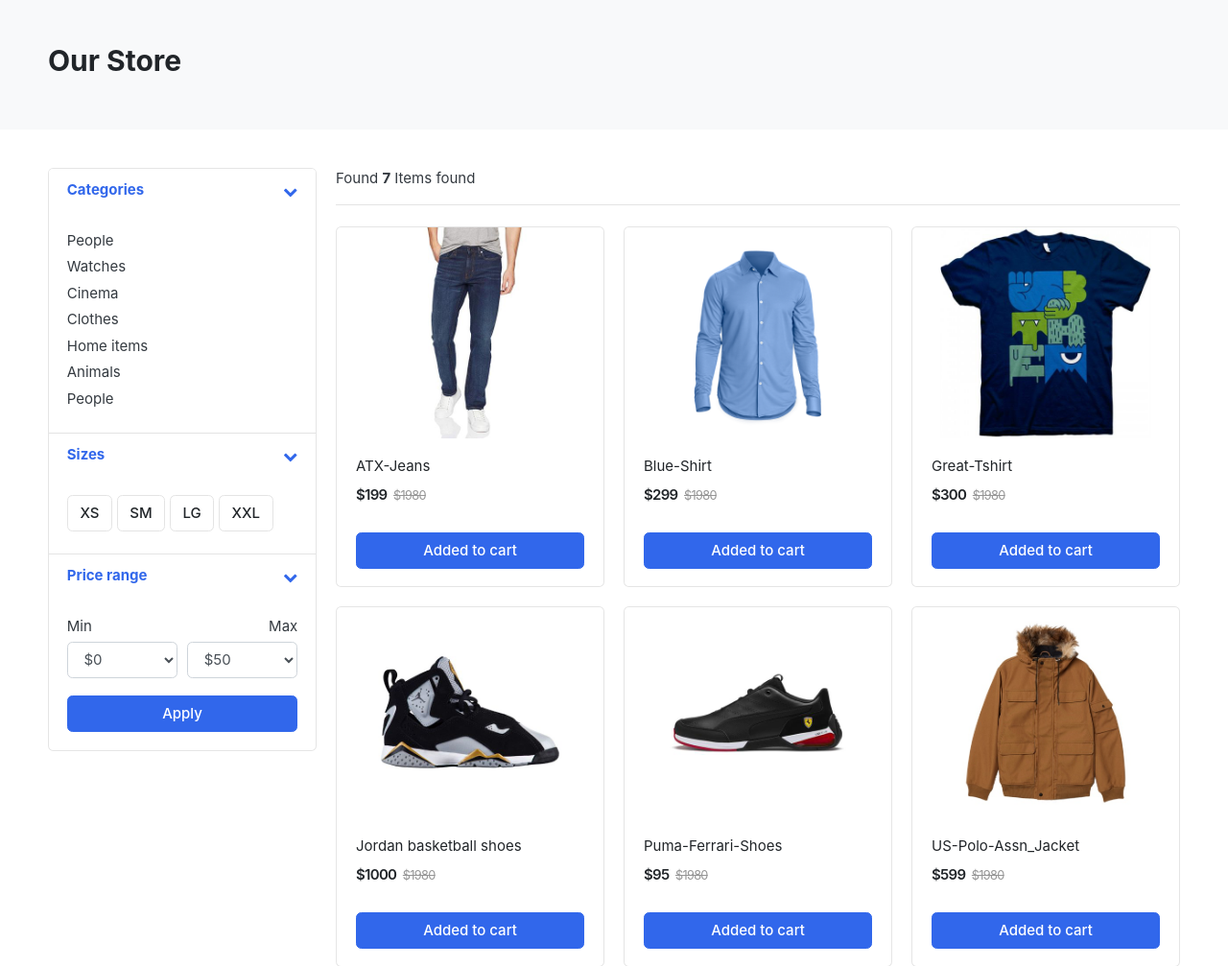
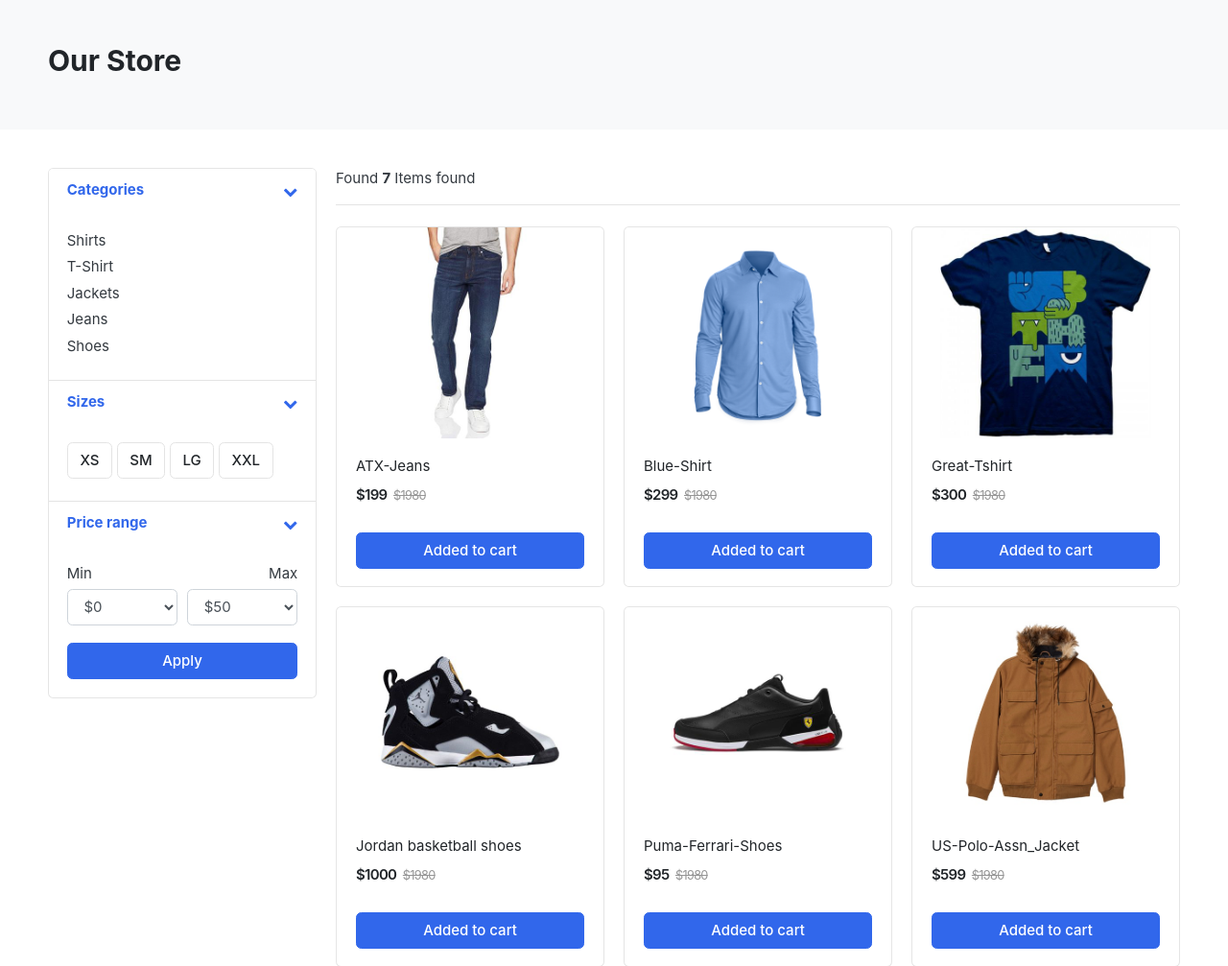
Before and after one commit to SahilMehdiyev/Python-Greatkart-project, a Django app: page /store/ in a window 1280 px wide. Shown: the part 119-1126 px from the top of the page at 96% size. Run offline with Django 4.2, Linux system fonts and the light colour scheme; data comes from the database, SQL or seed files in the repository; some libraries are stand-ins or nearby versions; some web fonts are replaced.

Commit message:
Display Categories in Store page

```diff
--- a/templates/base.html
+++ b/templates/base.html
@@ -27,75 +27,26 @@
 
 <link href="{% static 'css/custom.css' %}" rel="stylesheet" type="text/css"/>
 <link rel="stylesheet" href="https://cdnjs.cloudflare.com/ajax/libs/font-awesome/4.7.0/css/font-awesome.min.css">
-<script src="js/script.js" type="text/javascript"></script>
+<script src="{% static 'js/script.js' %}" type="text/javascript"></script>
 
 <script type="text/javascript">
-/// some script
-
-// jquery ready start
+// jQuery ready start
 $(document).ready(function() {
-	// jQuery code
-
+    // jQuery code
 });
-// jquery end
+// jQuery end
 </script>
 
 </head>
 <body>
 
-    {% load static %}
+<!-- Navbar -->
+{% include 'includes/navbar.html' %}
 
-<!DOCTYPE HTML>
-<html lang="en">
-<head>
-<meta charset="utf-8">
-<meta http-equiv="pragma" content="no-cache" />
-<meta http-equiv="cache-control" content="max-age=604800" />
-<meta name="viewport" content="width=device-width, initial-scale=1, shrink-to-fit=no">
-<title>GreatKart | One of the Biggest Online Shopping Platform</title>
+{% block content %}{% endblock content %}
 
-<link href="{% static 'images/favicon.ico' %}" rel="shortcut icon" type="image/x-icon">
+<!-- Footer -->
+{% include 'includes/footer.html' %}
 
-<!-- jQuery -->
-<script src="{% static 'js/jquery-2.0.0.min.js' %}" type="text/javascript"></script>
-
-<!-- Bootstrap4 files-->
-<script src="{% static 'js/bootstrap.bundle.min.js' %}" type="text/javascript"></script>
-<link href="{% static 'css/bootstrap.css' %}" rel="stylesheet" type="text/css"/>
-
-<!-- Font awesome 5 -->
-<link href="{% static 'fonts/fontawesome/css/all.min.css' %}" type="text/css" rel="stylesheet">
-
-<!-- custom style -->
-<link href="{% static 'css/ui.css' %}" rel="stylesheet" type="text/css"/>
-<link href="{% static 'css/responsive.css' %}" rel="stylesheet" media="only screen and (max-width: 1200px)" />
-
-<link href="{% static 'css/custom.css' %}" rel="stylesheet" type="text/css"/>
-<link rel="stylesheet" href="https://cdnjs.cloudflare.com/ajax/libs/font-awesome/4.7.0/css/font-awesome.min.css">
-<script src="js/script.js" type="text/javascript"></script>
-
-<script type="text/javascript">
-/// some script
-
-// jquery ready start
-$(document).ready(function() {
-	// jQuery code
-
-});
-// jquery end
-</script>
-
-</head>
-<body>
-
-    <!--navbar-->
-
-    {% include 'includes/navbar.html' %}
-
-
-        {% block content %}{% endblock content %}
-
-
-    <!--footer-->
-
-    {% include 'includes/footer.html' %}
+</body>
+</html>
--- a/templates/includes/navbar.html
+++ b/templates/includes/navbar.html
@@ -37,10 +37,10 @@
                 <button type="button" class="btn btn-primary dropdown-toggle" data-toggle="dropdown">
                     <i class="fa fa-bars"></i> All category
                 </button>
+
                 <div class="dropdown-menu">
-                    <a class="dropdown-item" href="{% url 'store' %}">All Products </a>
-                    {% for category in all_categories %}
-                      <a class="dropdown-item" href="{% url 'products_by_category' category.slug %}">{{ category.category_name }} </a>
+                    {% for category in links %}
+                        <a class="dropdown-item" href="{{ category.get_url }}">{{ category.category_name }} </a>
                     {% endfor %}
                 </div>
             </div>  <!-- category-wrap.// -->
--- a/templates/store/store.html
+++ b/templates/store/store.html
@@ -29,13 +29,10 @@
                 <div class="card-body">
 
                     <ul class="list-menu">
-                    <li><a href="#">People  </a></li>
-                    <li><a href="#">Watches </a></li>
-                    <li><a href="#">Cinema  </a></li>
-                    <li><a href="#">Clothes  </a></li>
-                    <li><a href="#">Home items </a></li>
-                    <li><a href="#">Animals</a></li>
-                    <li><a href="#">People </a></li>
+                        {% for category in links %}
+                            <li><a href="{{category.get_url}}">{{category.category_name}}  </a></li>
+                        {% endfor %}
+
                     </ul>
 
                 </div> <!-- card-body.// -->
```
Also changed, not shown: category/context_processors.py (line endings or trailing spaces).
